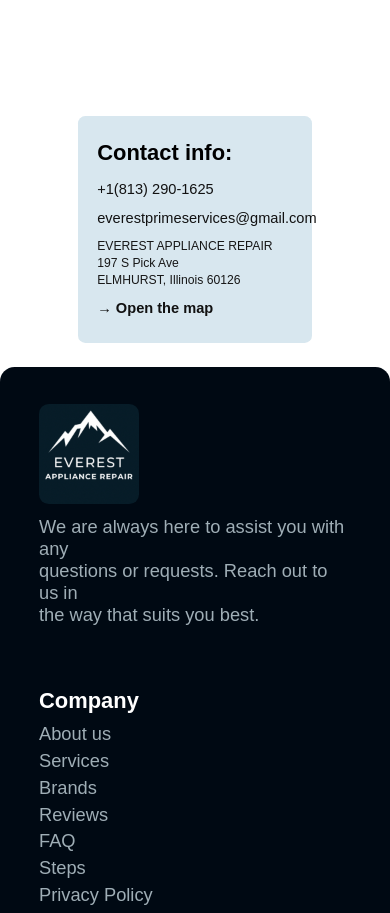
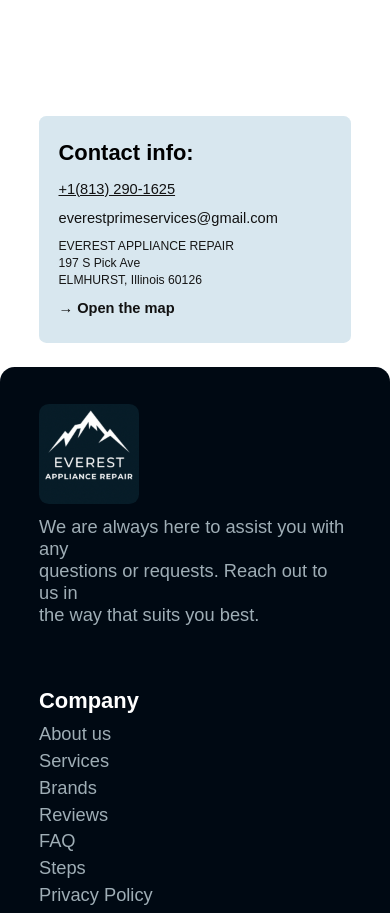
Before and after one commit to Vanckoe/Everest, a Next.js app: page /main in a window 390 px wide. Shown: the part 9117-10030 px from the top of the page. Built offline with nearby package versions, Linux system fonts and the light colour scheme.

Commit message:
style: adjust font sizes and responsive layout in modal and contact components
- Increase modal title font size for better visibility
- Simplify contact card width and height properties
- Add underline to contact phone number for better UX

```diff
--- a/src/app/main/_component/Contact.tsx
+++ b/src/app/main/_component/Contact.tsx
@@ -20,8 +20,8 @@
       {/* Contact Card */}
       <div
         className="relative z-10 rounded-xl bg-[#d8e7ef]
-          w-[24.0625rem] md:w-[25.625rem]
-          min-h-[17.5rem] md:min-h-[25rem]
+          md:w-[25.625rem]
+          md:min-h-[25rem]
           px-8 py-10 md:px-8 md:py-16
           mx-auto md:mx-0
           mt-10 md:mt-[-4rem]"
@@ -31,7 +31,7 @@
           <li>
             <a
               href="tel:+18132901625"
-              className="text-[#121212] hover:underline text-2xl md:text-xl"
+              className="text-[#121212] underline text-2xl md:text-xl"
             >
               +1(813) 290-1625
             </a>
--- a/src/components/layout/modal.tsx
+++ b/src/components/layout/modal.tsx
@@ -6,6 +6,7 @@
 import CustomDatePicker from '../ui/CustomDatePicker';
 import ServiceSelect from '../ui/ServiceSelect';
 import { sendToTelegram } from '@/api/queries';
+import { parse } from 'date-fns';
 
 /* ---------- schema ---------- */
 export const appointmentSchema = z.object({
@@ -160,8 +161,9 @@
             <label className="mt-4 mb-2 block text-3xl md:text-xl font-semibold text-gray-700">
               Select date
             </label>
+
             <CustomDatePicker
-              value={date ? new Date(date) : null}
+              value={date ? parse(date, 'dd-MM-yyyy', new Date()) : null}
               onChange={(formatted: string | null) => {
                 if (formatted) setDate(formatted);
               }}
@@ -179,7 +181,7 @@
                 <button
                   key={slot}
                   onClick={() => setTime(slot)}
-                  className={`rounded-[1.25rem] text-3xl md:text-xl py-3 flex items-center justify-center
+                  className={`rounded-[1.25rem] text-2xl md:text-xl py-3 flex items-center justify-center
                     ${time === slot ? 'bg-accent text-white' : 'bg-[#dfdddd] text-black'}
                     ${errors.time ? 'border-2 border-red-500' : ''} transition-colors`}
                 >
@@ -214,7 +216,7 @@
         {/* -------- STEP 2 -------- */}
         {step === 2 && (
           <form onSubmit={handleSubmit} className="flex flex-col gap-4 md:gap-3">
-            <h2 className="text-3xl md:text-2xl font-bold mb-2">Enter your details</h2>
+            <h2 className="text-4xl md:text-2xl font-bold mb-2">Enter your details</h2>
 
             {/* имя / фамилия */}
             <div className="grid grid-cols-2 md:grid-cols-2 gap-3">
--- a/src/components/ui/CustomDatePicker.tsx
+++ b/src/components/ui/CustomDatePicker.tsx
@@ -4,7 +4,7 @@
 import DatePicker from 'react-datepicker';
 import 'react-datepicker/dist/react-datepicker.css';
 import { Calendar } from 'lucide-react';
-import { format } from 'date-fns';
+import { format, parse } from 'date-fns';
 
 interface Props {
   value: Date | null;
@@ -28,7 +28,7 @@
           }}
           placeholderText="Select a date"
           dateFormat="dd-MM-yyyy"
-          className={`focus:outline-none w-full rounded-[1.25rem] bg-[#e0e0e0] text-2xl md:text-xl py-3 px-9 text-black placeholder:text-2xl active:outline-none ${
+          className={`focus:outline-none w-full rounded-[1.25rem] bg-[#e0e0e0] text-2xl md:text-xl py-4 md:py-3 px-9 text-black placeholder:text-2xl active:outline-none ${
             error ? 'border-2 border-red-500' : ''
           }`}
         />
```
